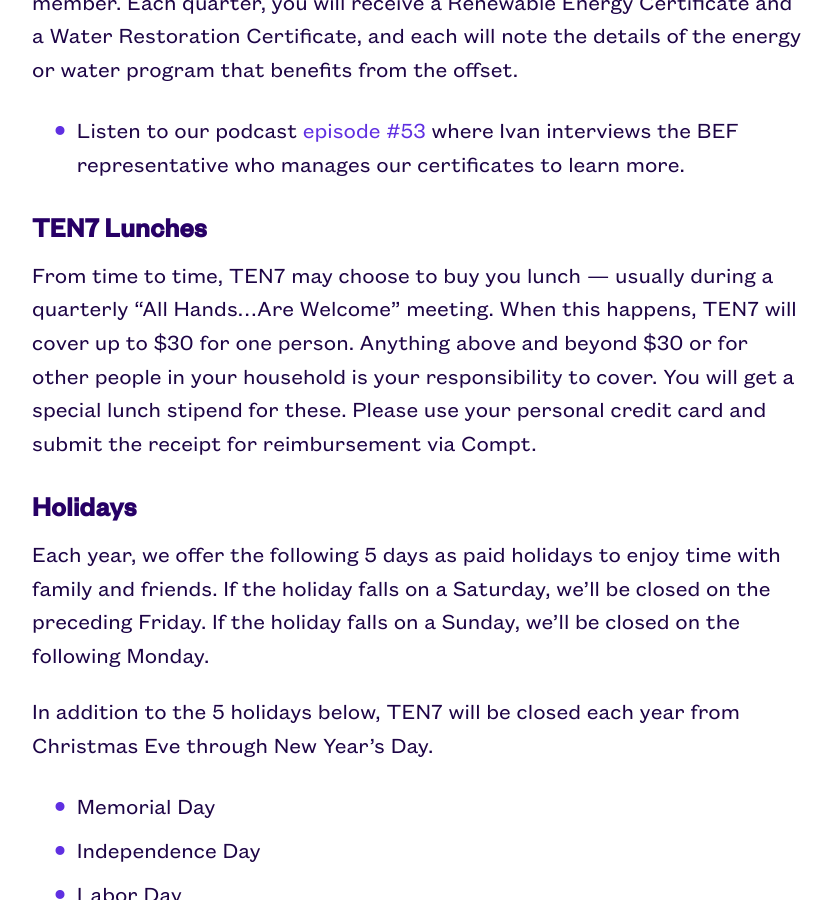
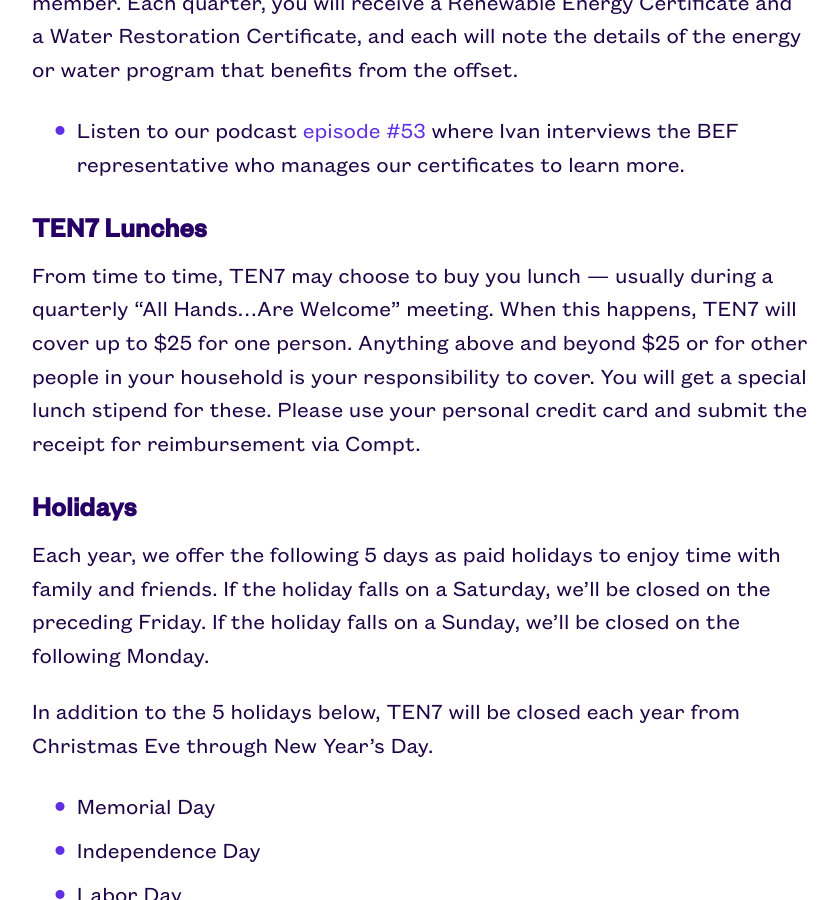
Before and after one commit to ten7/handbook.ten7.com, a Jekyll site: the page built from _pages/04_ourbenefits.md, in a window 1280 px wide and 900 px high, scrolled down 4705 px. Shown: the whole window, without its empty margins (220-1058 px from the left). Built offline with Jekyll 4.4.1, drawn with Linux system fonts in a browser that asks for light colours.

Commit message:
Update 04_ourbenefits.md

```diff
--- a/_pages/04_ourbenefits.md
+++ b/_pages/04_ourbenefits.md
@@ -92,7 +92,7 @@
 
 ## TEN7 Lunches
 
-From time to time, TEN7 may choose to buy you lunch — usually during a quarterly "All Hands...Are Welcome" meeting. When this happens, TEN7 will cover up to $30 for one person. Anything above and beyond $30 or for other people in your household is your responsibility to cover. You will get a special lunch stipend for these. Please use your personal credit card and submit the receipt for reimbursement via Compt.
+From time to time, TEN7 may choose to buy you lunch — usually during a quarterly "All Hands...Are Welcome" meeting. When this happens, TEN7 will cover up to $25 for one person. Anything above and beyond $25 or for other people in your household is your responsibility to cover. You will get a special lunch stipend for these. Please use your personal credit card and submit the receipt for reimbursement via Compt.
 
 ## Holidays
 
```
